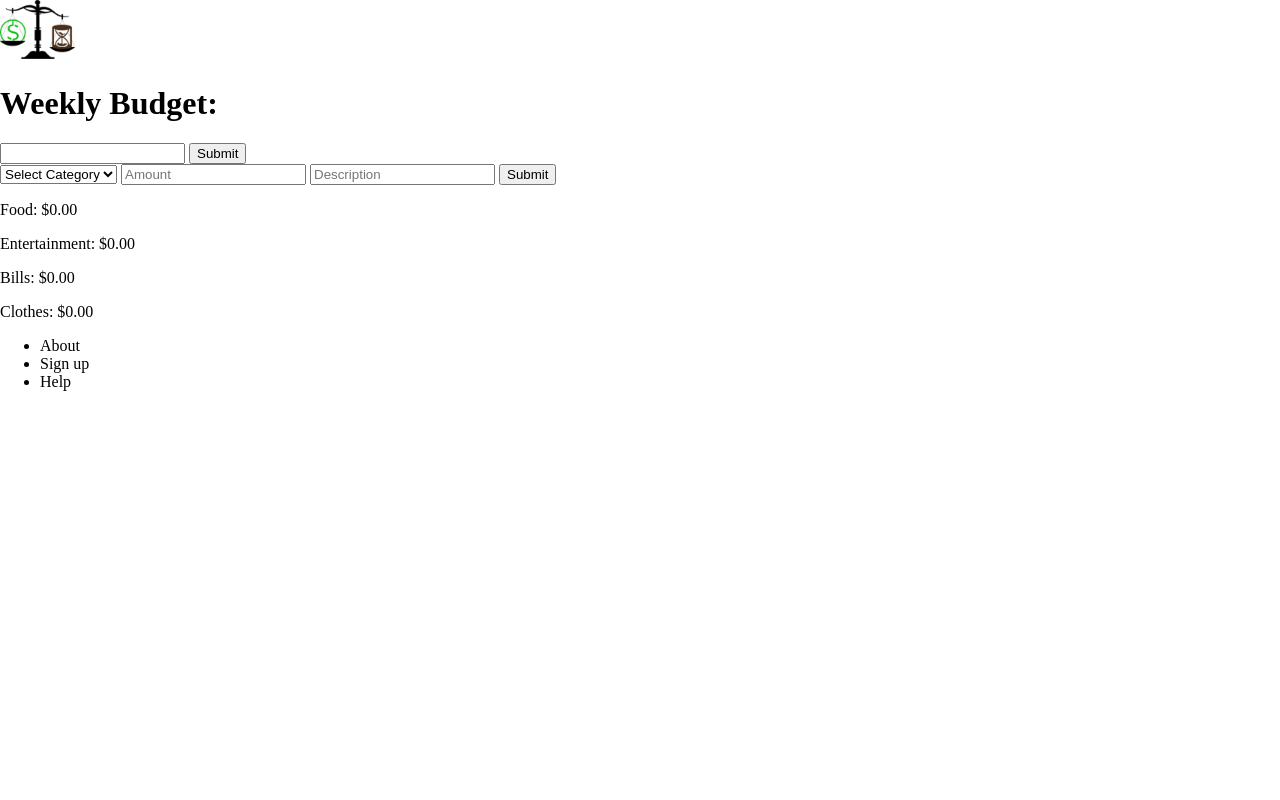
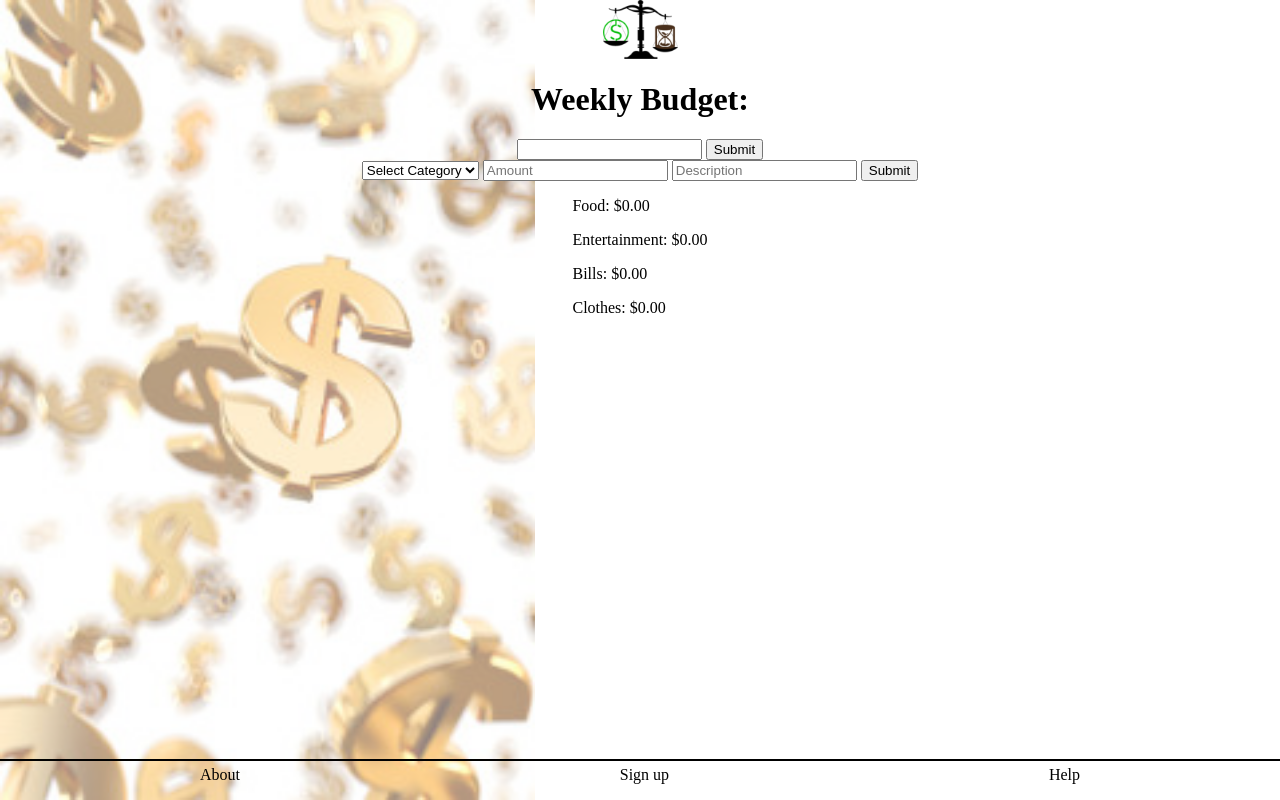
Before and after one commit to jonjoly/BudgetBuddy, a plain HTML site: page index.html in a window 1280 px wide. Drawn offline with Linux system fonts and the light colour scheme.

Commit message:
added style

```diff
--- a/index.html
+++ b/index.html
@@ -7,6 +7,11 @@
     <link rel="stylesheet" href="./style.css">
     <title>Document</title>
 </head>
+
+<body>
+    <div class="background-helper"></div>
+    <div class="background"></div>
+    <div class="main-container">
         <img class="logo" src="image\LogoMakr_6XEEPa.png" alt="Logo">
         <h1 class="weekly-total">Weekly Budget:</h1>
 
@@ -37,15 +42,14 @@
             <p>Bills: $0.00</p>
             <p>Clothes: $0.00</p>
         </div>
-
-<nav>
+    </div>
+    <nav class="navigation">
         <ul class="nav-list">
-        <li><a>About</a></li>
-        <li><a>Sign up</a></li>
-        <li>Help</li>
+            <li class="nav-option"><a href="#">About</a></li>
+            <li class="nav-option"><a href="#">Sign up</a></li>
+            <li class="nav-option"><a href="#">Help</a></li>
         </ul>
     </nav>
-
     <script src="./script.js"></script>
 </body>
 
--- a/style.css
+++ b/style.css
@@ -2,6 +2,44 @@
 body{
     margin:0;
 }
+.background-helper{
+    position: relative;
+}
+.background {
+    content:'';
+    background-image: url(./image/raining-dollarsign.jpg);
+    background-repeat: no-repeat;
+    background-size: contain;
+    position: absolute;
+    object-fit: cover;
+    width:100vw;
+    height:100vh;
+    z-index:-1;
+    opacity: 0.5; /* Here is your opacity */
+}
+
+.main-container{
+    display: flex;
+    flex-direction: column;
+    align-items: center;
+}
 .logo{
     width: 75px;
+
 }
+.navigation{
+    position: fixed;
+    bottom: 0;
+    width:100%;
+}
+.nav-list{
+    display: flex;
+    justify-content: space-around;
+    list-style-type: none;
+    padding: 5px 10px 0 10px;
+    border-top: 2px solid;
+}
+a{
+    text-decoration: none;
+    color: unset;
+}
```
Also changed, not shown: 1 other file. Lines whose indentation alone changed are shown as unchanged.
